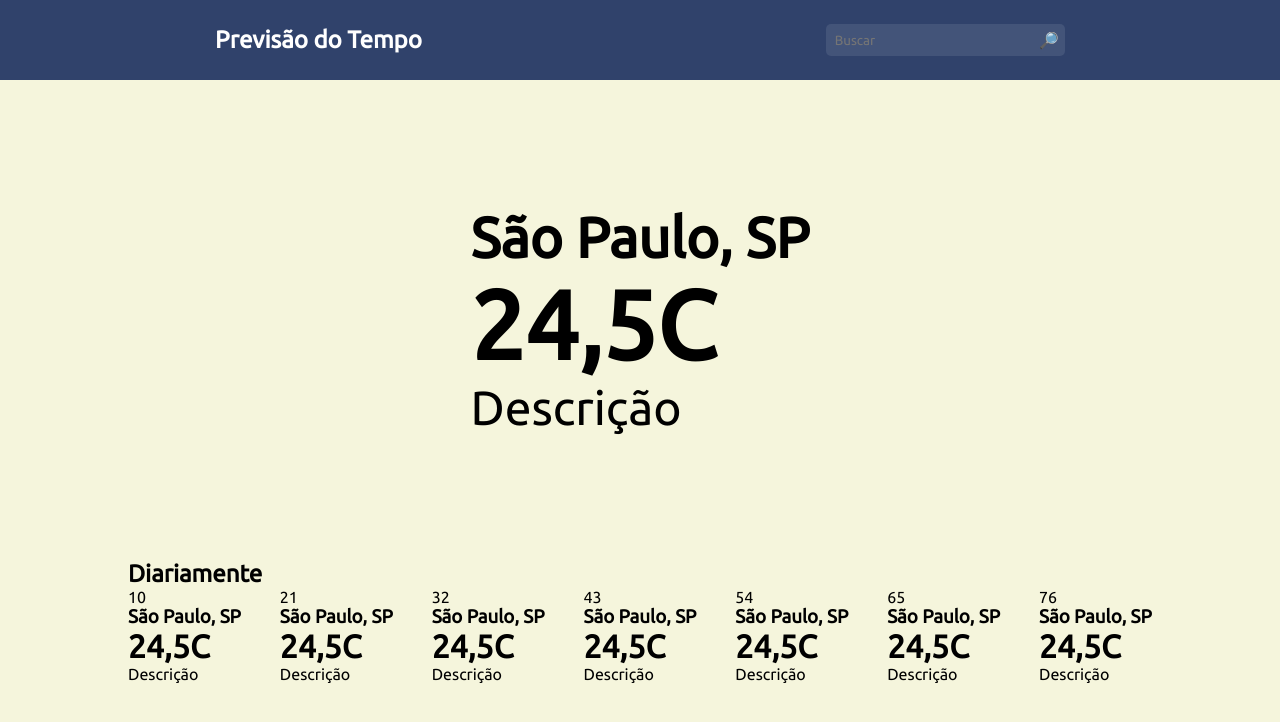
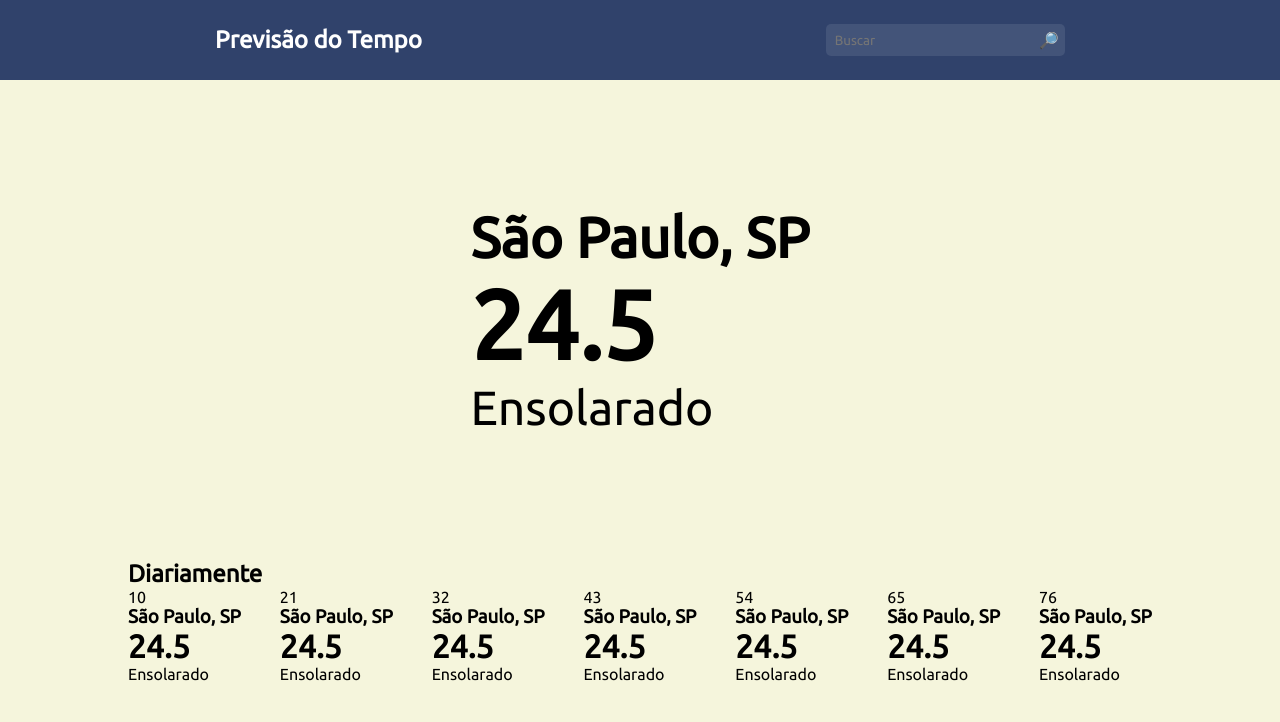
Before and after one commit to julio-favero/pwfe-weather, a React (Create React App) app: page / in a window 1280 px wide. Shown: the top 722 px of the page. Built offline with nearby package versions, Linux system fonts and the light colour scheme.

Commit message:
revisao props

```diff
--- a/src/Componentes/CardTemperatura.js
+++ b/src/Componentes/CardTemperatura.js
@@ -3,10 +3,10 @@
 function CardTemperatura(props){
     return(
         <div>
-            <h3>São Paulo, SP</h3>
+            <h3>{props.cidade}</h3>
             {/* <img></img> */}
-            <h1>24,5C</h1>
-            <p>Descrição</p>
+            <h1>{props.temperatura}</h1>
+            <p>{props.descricao}</p>
         </div>
 
     )
--- a/src/Componentes/Dia.js
+++ b/src/Componentes/Dia.js
@@ -5,7 +5,7 @@ import CardTemperatura from "./CardTemperatura";
 function Dia(props){
     return(
         <div className='temperatura-dia'>
-            <CardTemperatura></CardTemperatura>
+            <CardTemperatura cidade={'São Paulo, SP'} temperatura={24.5} descricao={'Ensolarado'}></CardTemperatura>
         </div>
     )
 }
--- a/src/Componentes/Semana.js
+++ b/src/Componentes/Semana.js
@@ -13,7 +13,7 @@ function Semana(props){
                         return(
                             <div>
                                 <span>{dia}{index}</span>
-                                <CardTemperatura></CardTemperatura>
+                                 <CardTemperatura cidade={'São Paulo, SP'} temperatura={24.5} descricao={'Ensolarado'}></CardTemperatura>
                             </div>
                         )
                 })}
```
